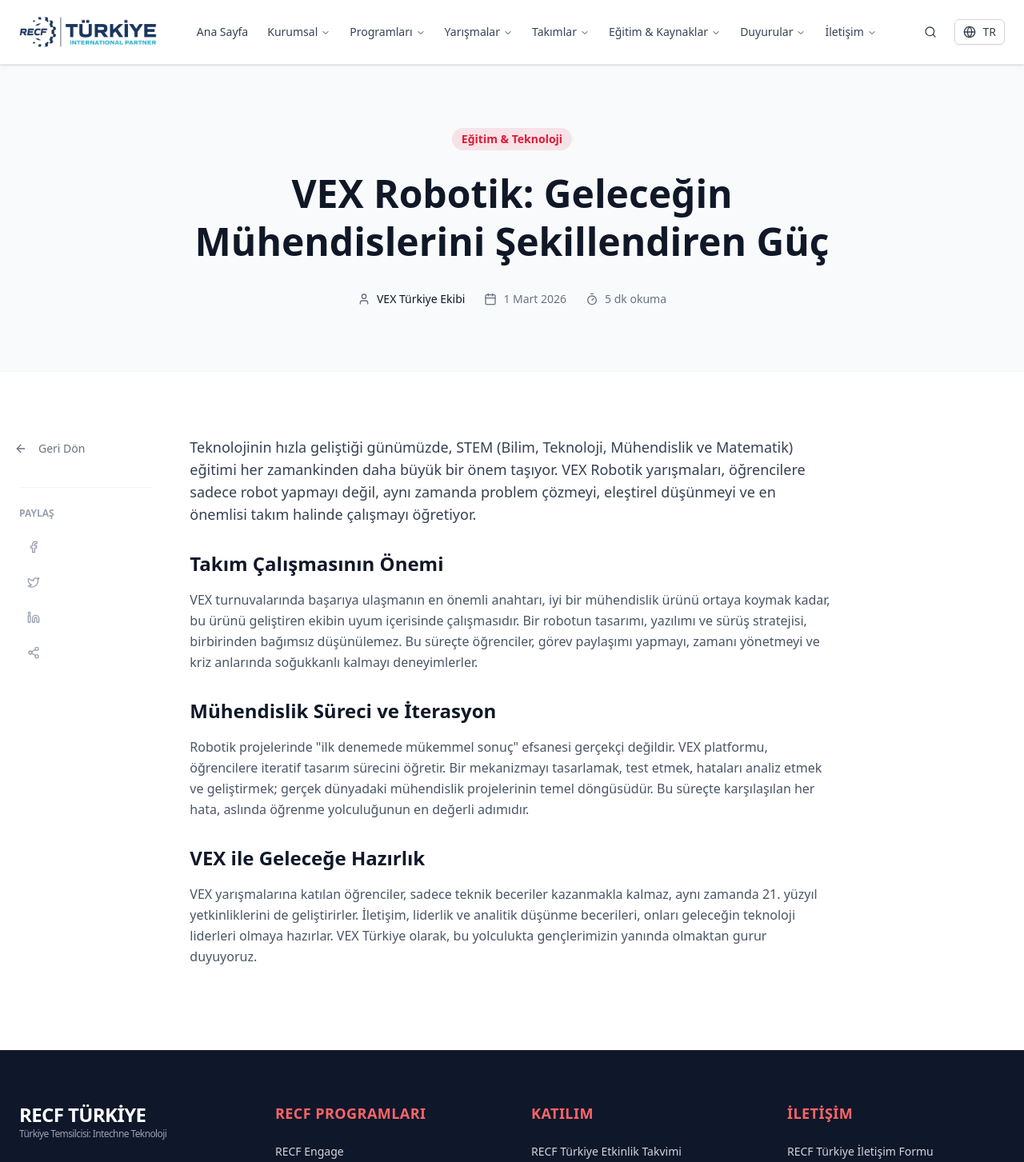
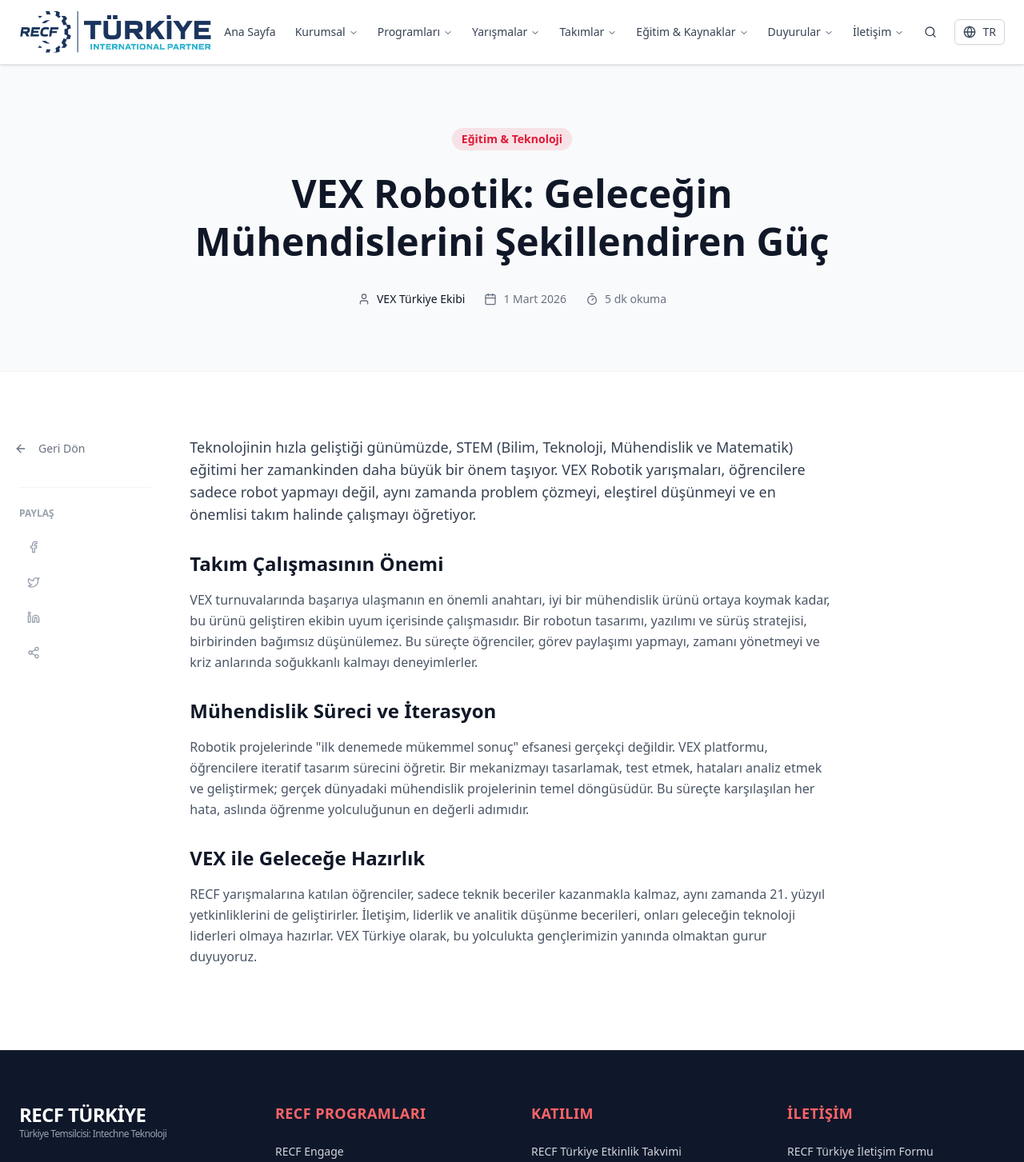
Before and after one commit to emreyazic/vexturkiyedeneme, a Next.js app: page /duyurular/blog/1 in a window 1280 px wide. Shown: the top 1453 px of the page at 80% size. Built offline with nearby package versions, Linux system fonts and the light colour scheme.

Commit message:
REZİVYON ÖNCESİ SON 2

```diff
--- a/app/duyurular/blog/[slug]/page.tsx
+++ b/app/duyurular/blog/[slug]/page.tsx
@@ -33,7 +33,7 @@ const getPostData = (slug: string) => {
 
             <h3 class="text-2xl font-bold text-gray-900 mb-4 mt-8">VEX ile Geleceğe Hazırlık</h3>
             <p class="mb-6 text-gray-600 leading-relaxed">
-                VEX yarışmalarına katılan öğrenciler, sadece teknik beceriler kazanmakla kalmaz, aynı zamanda 21. yüzyıl yetkinliklerini de geliştirirler. İletişim, liderlik ve analitik düşünme becerileri, onları geleceğin teknoloji liderleri olmaya hazırlar. VEX Türkiye olarak, bu yolculukta gençlerimizin yanında olmaktan gurur duyuyoruz.
+                RECF yarışmalarına katılan öğrenciler, sadece teknik beceriler kazanmakla kalmaz, aynı zamanda 21. yüzyıl yetkinliklerini de geliştirirler. İletişim, liderlik ve analitik düşünme becerileri, onları geleceğin teknoloji liderleri olmaya hazırlar. VEX Türkiye olarak, bu yolculukta gençlerimizin yanında olmaktan gurur duyuyoruz.
             </p>
         `
     }
--- a/components/Navbar.tsx
+++ b/components/Navbar.tsx
@@ -104,7 +104,7 @@ export function Navbar({ language = 'TR', onLanguageToggle }: NavbarProps) {
                 <div className="flex items-center justify-between h-20">
                     {/* Logo */}
                     <Link href="/">
-                      <img src="/recf-turkiye-logo.png" alt="RECF Türkiye" className="h-10 w-auto object-contain" />
+                        <img src="/recf-turkiye-logo.png" alt="RECF Türkiye" className="h-12 md:h-16 w-auto object-contain py-1" />
                     </Link>
 
                     {/* Desktop Navigation */}
```
